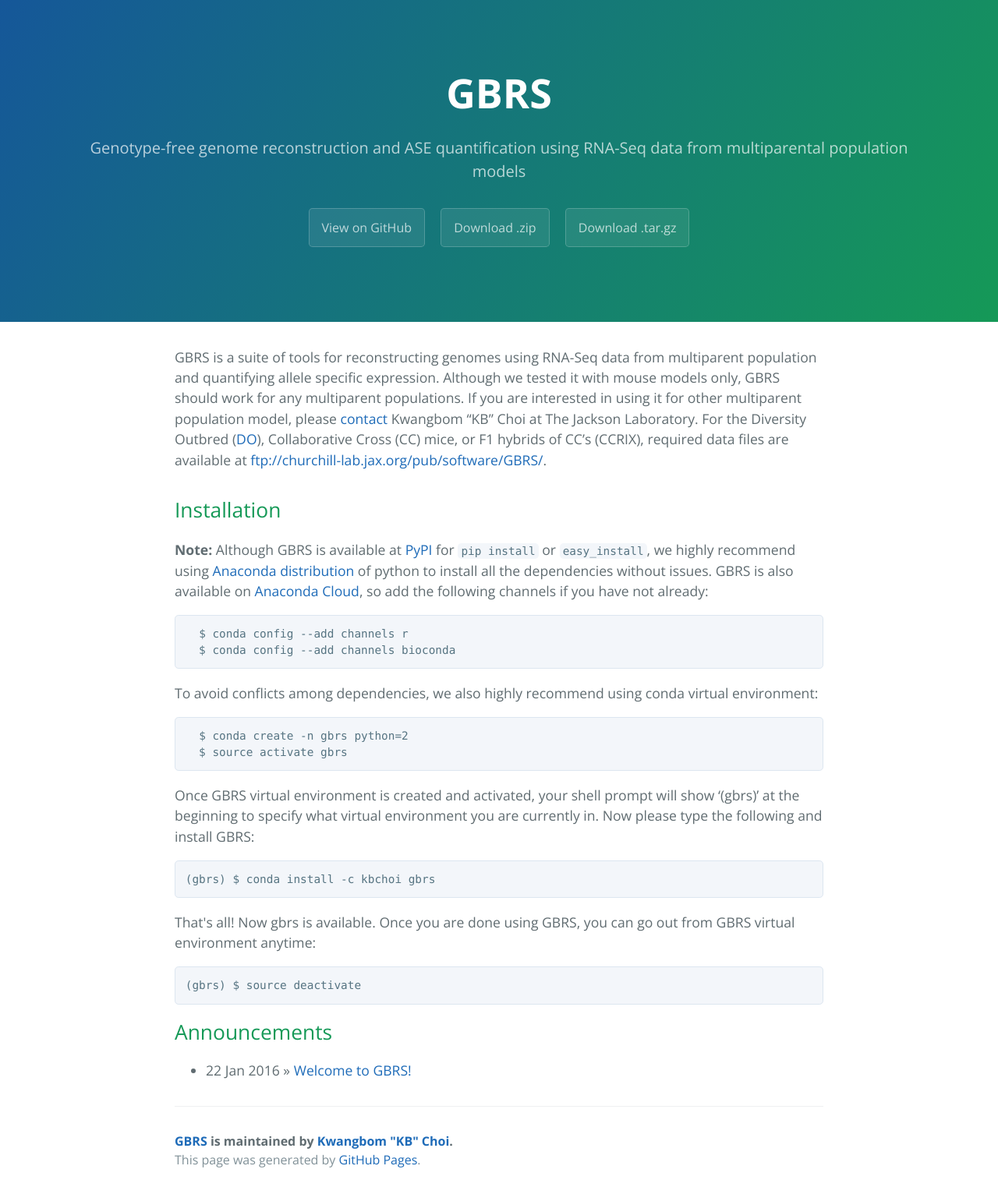
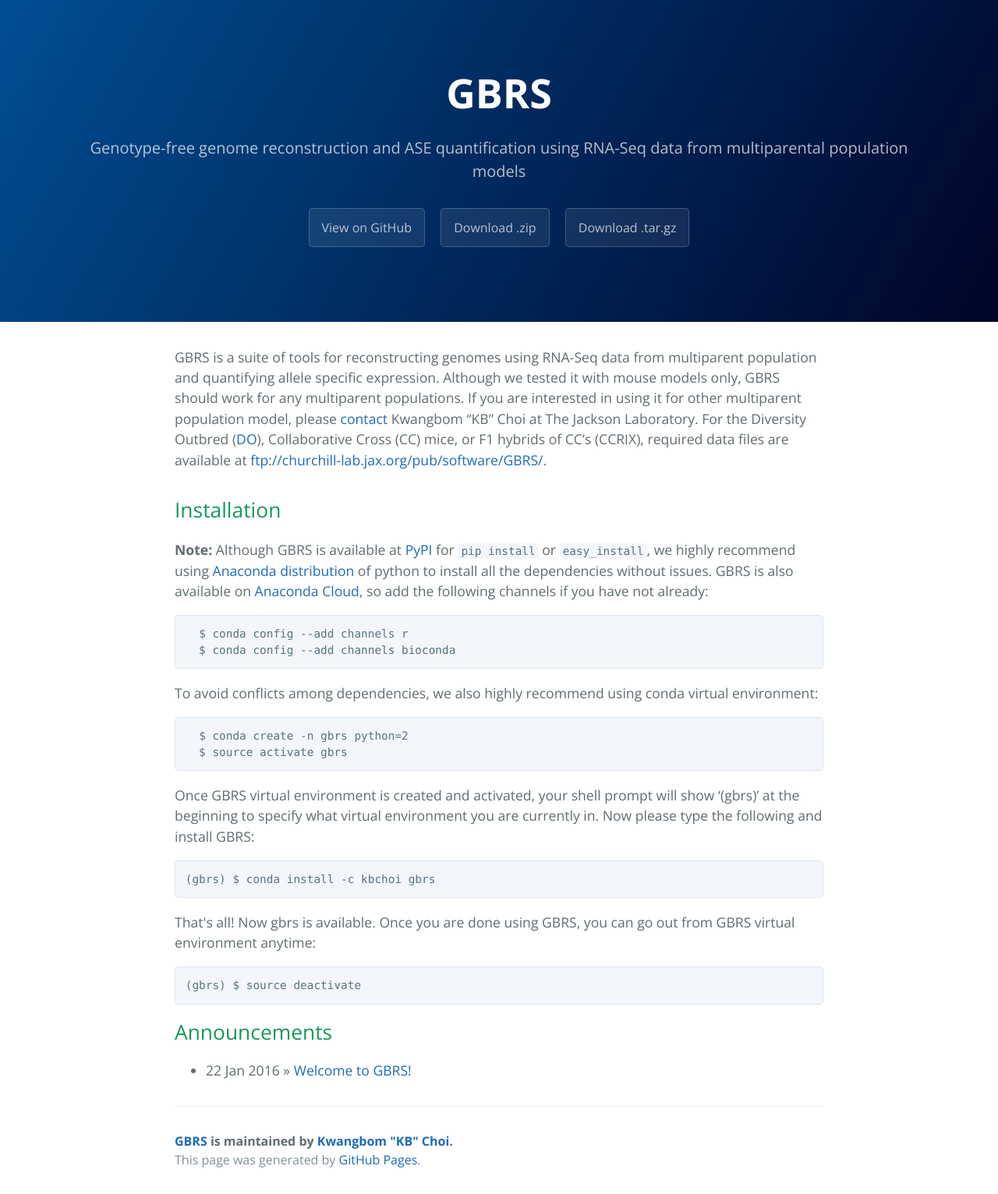
Before and after one commit to churchill-lab/gbrs, a Jekyll site: the page built from index.html, in a window 1280 px wide. Shown: the whole page at 78% size. Built offline with Jekyll 4.4.1, drawn with Linux system fonts in a browser that asks for light colours; the list of posts is cut into pages by our own code.

Commit message:
[kbchoi] Made some change to cayman.css

```diff
--- a/css/cayman.css
+++ b/css/cayman.css
@@ -139,7 +139,7 @@
 @media screen and (max-width: 42em) { .btn { display: block; width: 100%; padding: 0.75rem; font-size: 0.9rem; }
   .btn + .btn { margin-top: 1rem; margin-left: 0; } }
 
-.page-header { color: #fff; text-align: center; background-color: #159957; background-image: linear-gradient(120deg, #155799, #159957); }
+.page-header { color: #fff; text-align: center; background-color: #000428; background-image: linear-gradient(120deg, #004e92, #000428); }
 @media screen and (min-width: 64em) { .page-header { padding: 5rem 6rem; } }
 @media screen and (min-width: 42em) and (max-width: 64em) { .page-header { padding: 3rem 4rem; } }
 @media screen and (max-width: 42em) { .page-header { padding: 2rem 1rem; } }
```
